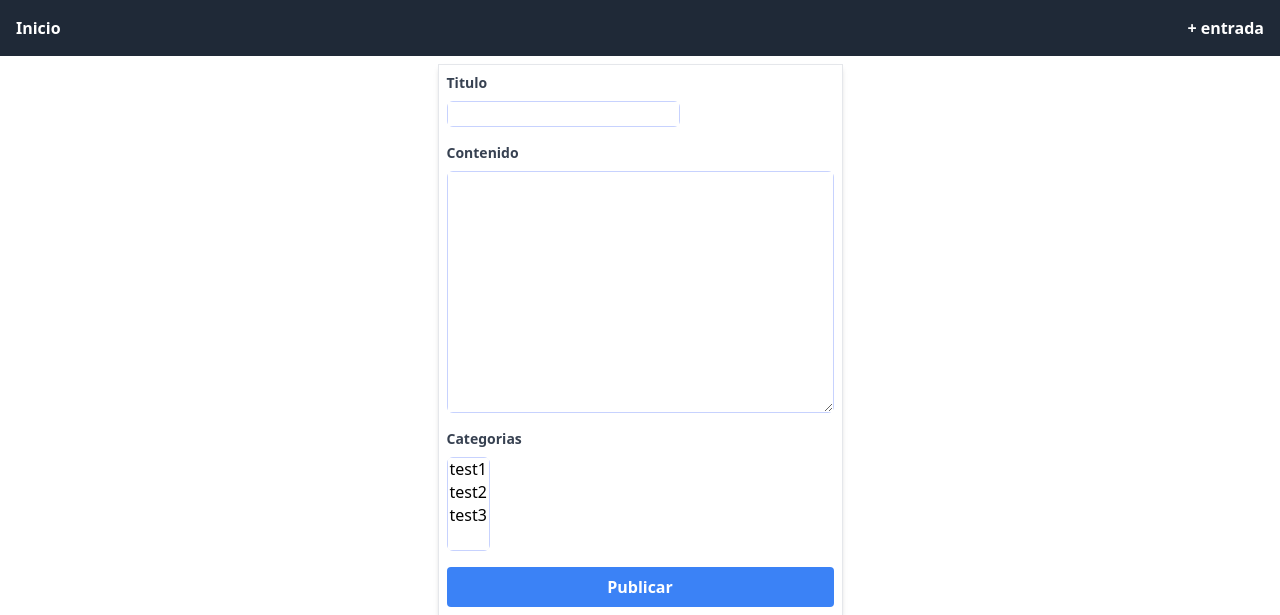
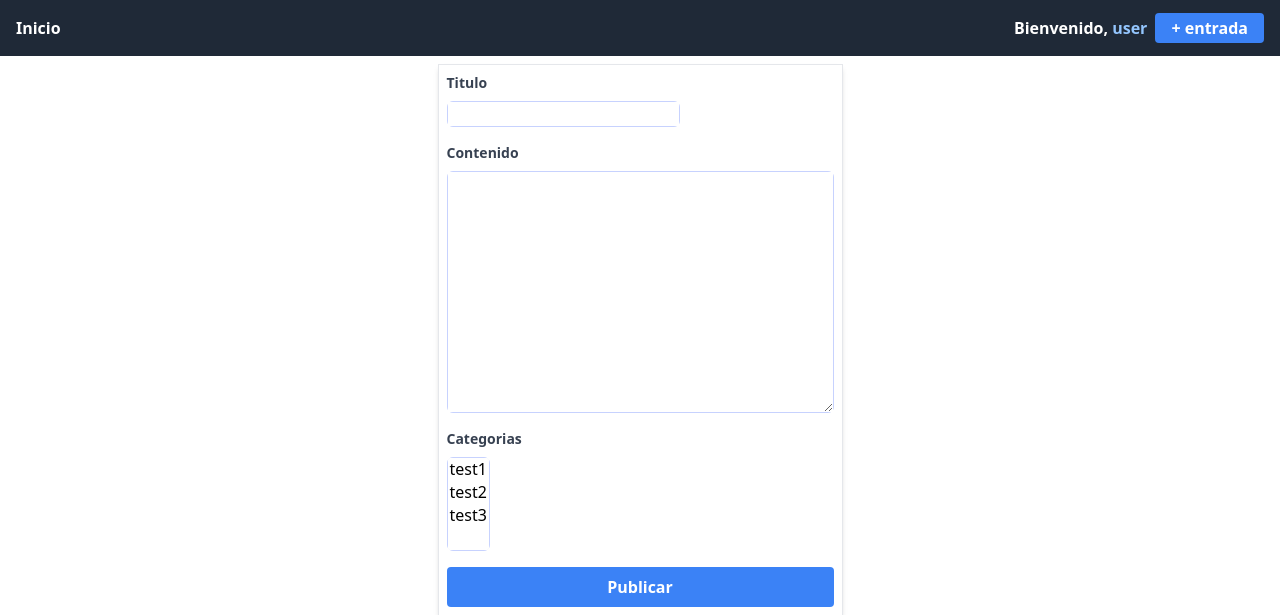
Before and after one commit to irastorzatobias/minishitblog, a Django app: page /entrada/new/ in a window 1280 px wide. Shown: the top 615 px of the page. Run offline with Django 4.2, Linux system fonts and the light colour scheme; a user stored in the database is signed in; data comes from the database, SQL or seed files in the repository; some libraries are stand-ins or nearby versions.

Commit message:
fixes header

```diff
--- a/blog_app/templates/blog_app/base.html
+++ b/blog_app/templates/blog_app/base.html
@@ -12,16 +12,27 @@
   <body class="w-screen">
     <nav class="bg-gray-800 text-white p-4 font-bold">
       <ul class="flex justify-between">
+        {% if user.is_authenticated %}
+        <a href="{% url 'entrada_list' %}" class="text-white font-bold"> Inicio </a>
+        <div class="flex flex-row gap-2">
           <li>
-          <a href="{% url 'entrada_list' %}" class="hover:text-gray-300"
-            >Inicio</a
+            <span
+              >Bienvenido,
+              <span class="font-semibold text-blue-300"
+                >{{ user.username }}</span
+              ></span
             >
           </li>
           <li>
-          <a href="{% url 'entrada_new' %}" class="hover:text-gray-300"
-            >+ entrada</a
+            <a
+              href="{% url 'entrada_new' %}"
+              class="bg-blue-500 hover:bg-blue-700 text-white font-bold py-1 px-4 rounded"
             >
+              + entrada
+            </a>
           </li>
+        </div>
+        {% endif %}
       </ul>
     </nav>
     {% block content %}{% endblock %}
```
Lines whose indentation alone changed are shown as unchanged.
